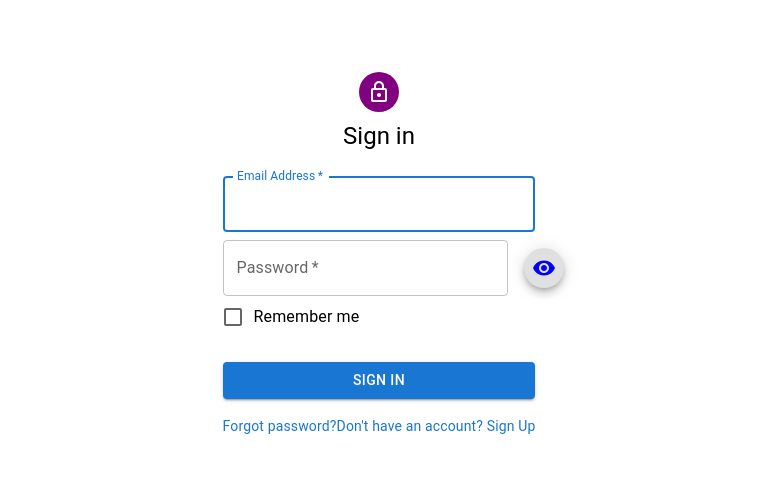
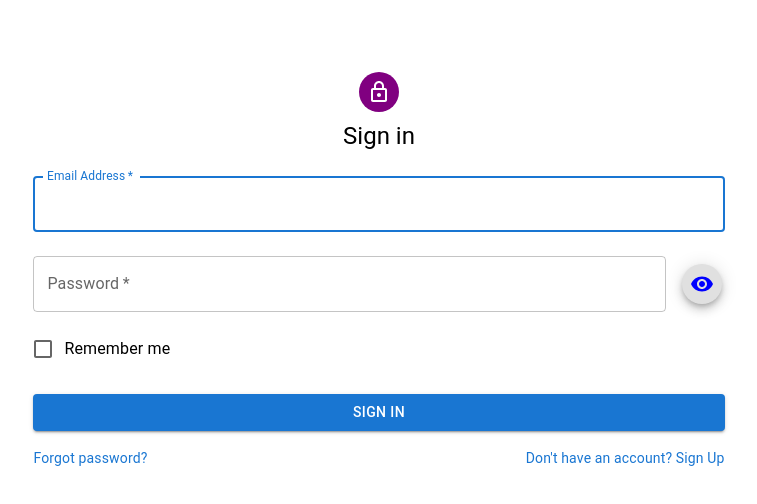
Before and after one commit to RakshitPatel910/Movie-Music-Book-Recc-WebApp, a React (Create React App) app: page / in a window 1280 px wide. Shown: the top 504 px of the page, without its empty margins (261-1018 px from the left). Built offline with nearby package versions, Linux system fonts and the light colour scheme.

Commit message:
signin changes

```diff
--- a/src/components/signin/signin.js
+++ b/src/components/signin/signin.js
@@ -80,7 +80,7 @@ function Signin() {
 
   return (
     <>
-      <Container component="main" maxWidth="xs">
+      <Container >
         <Box
           sx={{
             marginTop: 8,
@@ -95,7 +95,9 @@ function Signin() {
           <Typography component="h1" variant="h5">
             Sign in
           </Typography>
-          <Box component="form"  sx={{ mt: 1 }}>
+          <Box component="form"  sx={{ mt: 1 ,width:"60%"}} >
+            <Grid container spacing={2}>
+              <Grid item xs={12} sm={12}>
               <TextField
               margin="normal"
               required
@@ -108,7 +110,7 @@ function Signin() {
               value={profile.email}
               onChange={(e)=>{setProfile({...profile,email:e.target.value})}}
             />
-            <Grid container spacing={2}>
+              </Grid>
               <Grid item xs={11} sm={11}>
                 <TextField
                   required
@@ -143,21 +145,24 @@ function Signin() {
                   {/* <VisibilityIcon sx={{color:"blue",alignSelf:"center"}}/> */}
                 </Fab>
               </Grid>
-            </Grid>
+              <Grid item xs={12} sm={12}>
               <FormControlLabel
               control={<Checkbox value="remember" color="primary" />}
               label="Remember me"
             />
+              </Grid>
+              <Grid item xs={12} sm={12}>
               <Button
               type="submit"
               fullWidth
               variant="contained"
-              sx={{ mt: 3, mb: 2 }}
+              sx={{ mt: 1, mb: 2 }}
               >
                 Sign In
               </Button>
-            <Grid container>
-              <Grid item xs>
+              </Grid>
+              <Grid container >
+              <Grid item xs sx={{ml:2}}>
                 <Link href="#" variant="body2" sx={{textDecoration:"none"}}>
                   Forgot password?
                 </Link>
@@ -166,6 +171,7 @@ function Signin() {
                 <Link href="#" variant="body2" sx={{textDecoration:"none"}}>
                   {"Don't have an account? Sign Up"}
                 </Link>
+              </Grid>
               </Grid>
             </Grid>
           </Box>
```
Lines whose indentation alone changed are shown as unchanged.
